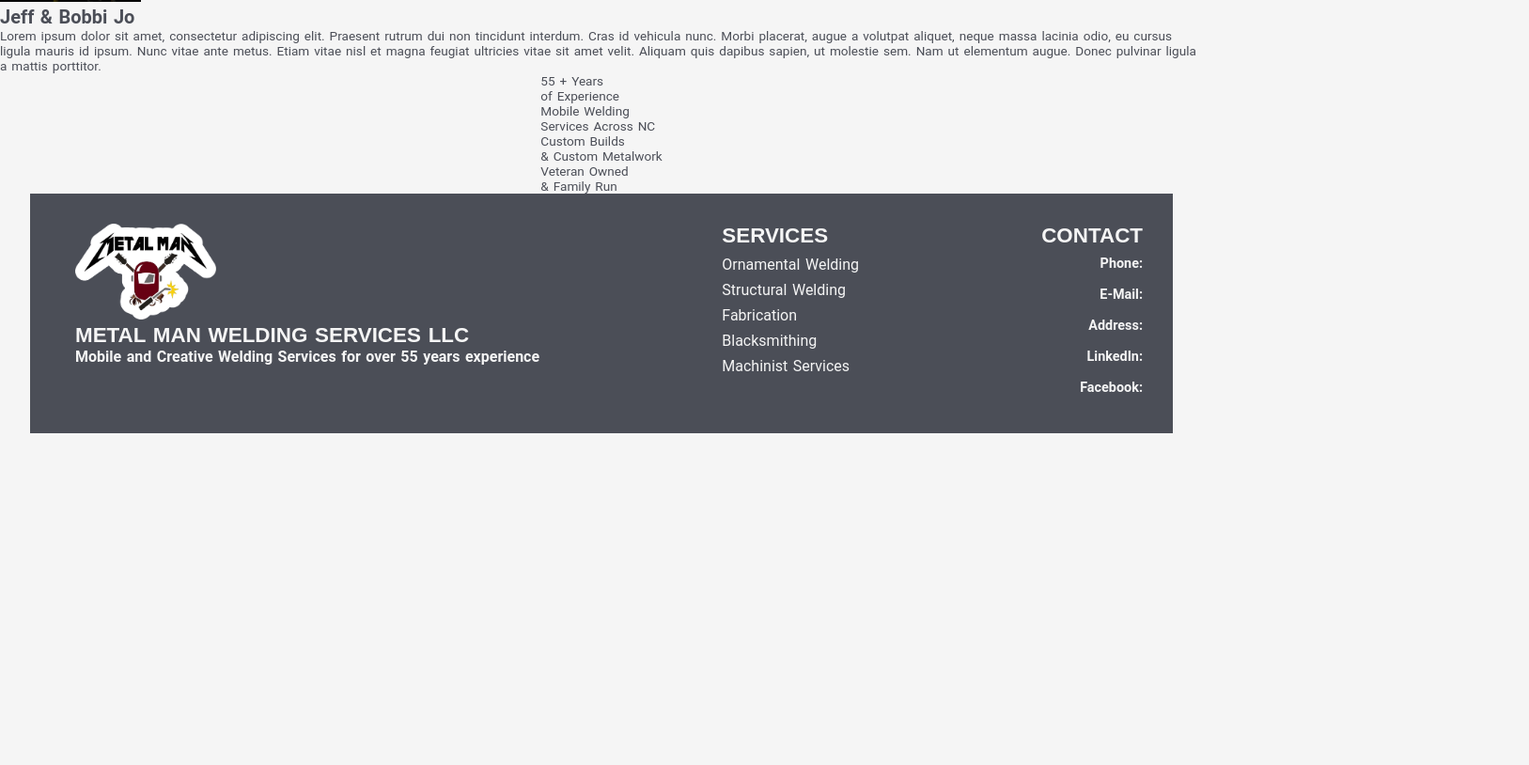
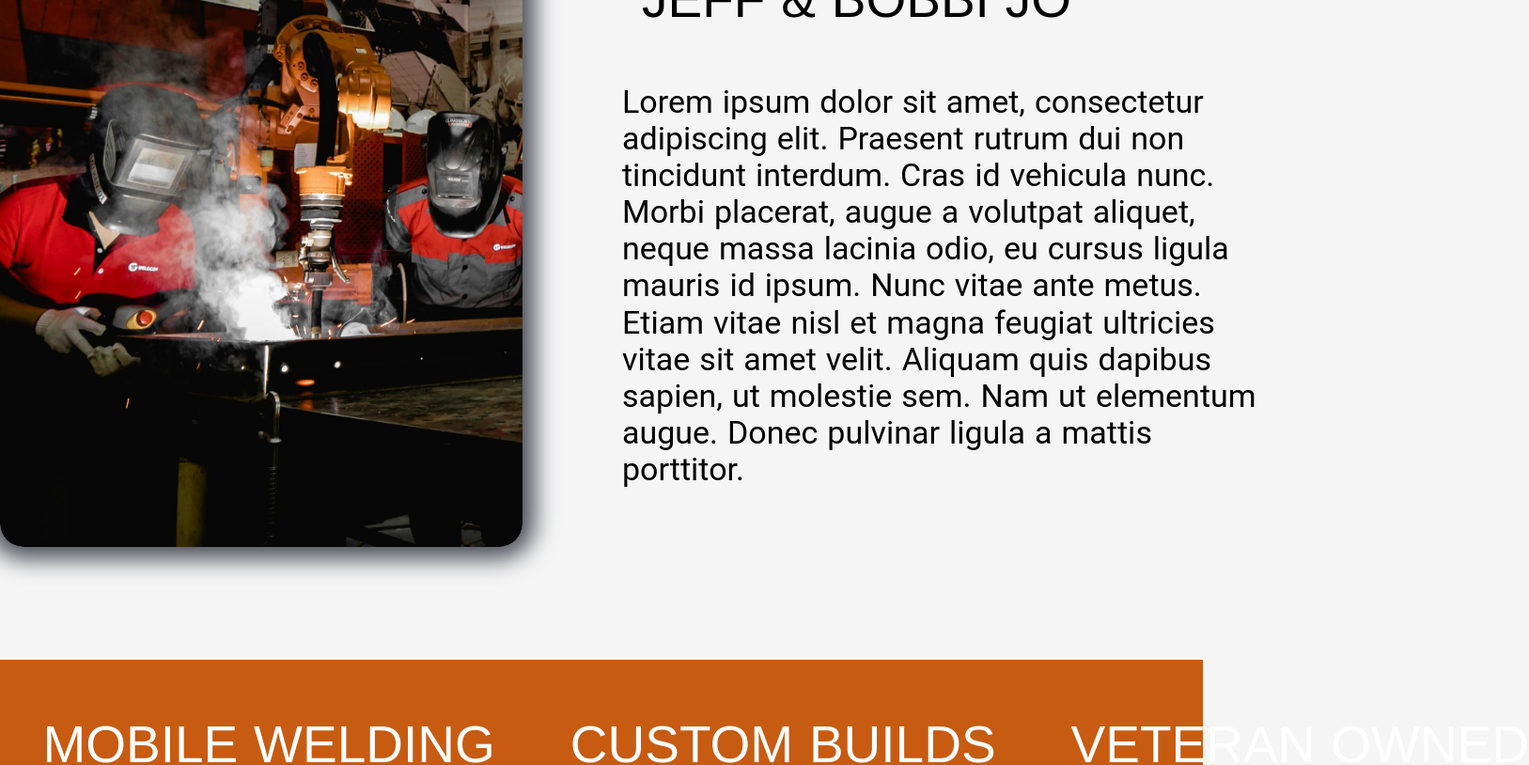
Before and after one commit to BeeDev-ValorCollective/MMWS_client, a React (Vite) app: page /about in a window 1280 px wide. Shown: the part 280-1094 px from the top of the page at 94% size, 1627 px wide, since content can reach past the window. Before the commit the page ends 800 px from the top, so only its background shows below. Built offline with nearby package versions, Linux system fonts and the light colour scheme; a web font is replaced by a local one.

Commit message:
Updated About page layout: proper spacing, shadow, banner colors, and text alignment

```diff
--- a/src/components/About/AboutUs.jsx
+++ b/src/components/About/AboutUs.jsx
@@ -3,16 +3,14 @@ import Jeff from "../../assets/about.jpg";
 
 export default function AboutUs() {
   return (
-    <main className="about-page">
-      {/* Top card: image + text */}
+    <>
+      {/* HERO SECTION */}
       <section className="about-hero">
-        <div className="about-hero-image-wrap">
-          <img src={Jeff} alt="Jeff at Metal Man Welding Services" />
-        </div>
+        <img src={Jeff} alt="Jeff welding" className="about-img" />
 
-        <div className="about-hero-content">
-          <h2 className="about-hero-title">Jeff &amp; Bobbi Jo</h2>
-          <p className="about-hero-text">
+        <div className="about-card">
+          <h2 className="about-title">JEFF & BOBBI JO</h2>
+          <p className="about-text">
             Lorem ipsum dolor sit amet, consectetur adipiscing elit. Praesent
             rutrum dui non tincidunt interdum. Cras id vehicula nunc. Morbi
             placerat, augue a volutpat aliquet, neque massa lacinia odio, eu
@@ -24,30 +22,28 @@ export default function AboutUs() {
         </div>
       </section>
 
-      {/* Bottom gradient banner */}
-      <section className="about-banner">
-        <div className="about-banner-grid">
-          <div className="about-banner-item">
-            <p className="about-banner-heading">55 + Years</p>
-            <p className="about-banner-sub">of Experience</p>
-          </div>
+      {/* INFO BANNER */}
+      <section className="about-info-banner">
+        <div className="banner-item">
+          <h3>55 + Years</h3>
+          <p>of Experience</p>
+        </div>
 
-          <div className="about-banner-item">
-            <p className="about-banner-heading">Mobile Welding</p>
-            <p className="about-banner-sub">Services Across NC</p>
-          </div>
+        <div className="banner-item">
+          <h3>Mobile Welding</h3>
+          <p>Services Across NC</p>
+        </div>
 
-          <div className="about-banner-item">
-            <p className="about-banner-heading">Custom Builds</p>
-            <p className="about-banner-sub">&amp; Custom Metalwork</p>
-          </div>
+        <div className="banner-item">
+          <h3>Custom Builds</h3>
+          <p>& Custom Metalwork</p>
+        </div>
 
-          <div className="about-banner-item">
-            <p className="about-banner-heading">Veteran Owned</p>
-            <p className="about-banner-sub">&amp; Family Run</p>
-          </div>
+        <div className="banner-item">
+          <h3>Veteran Owned</h3>
+          <p>& Family Run</p>
         </div>
       </section>
-    </main>
+    </>
   );
 }
--- a/src/components/About/about.css
+++ b/src/components/About/about.css
@@ -1,12 +1,90 @@
-.about {
+/* ----- HERO LAYOUT ----- */
+.about-hero {
+  width: 1340px;
+  height: 652px;
+  margin: 60px auto;
   display: flex;
-  flex-direction: row;
+  gap: 106px;
+}
+
+/* IMAGE w/ shadow (ONLY the image) */
+.about-img {
+  width: 556px;
+  height: 652px;
+  object-fit: cover;
+  border-radius: 25px;
+  box-shadow: 0px 0px 25px 13px #4b4e57;
+}
+
+/* RIGHT CARD (text block) */
+.about-card {
+  width: 678px;
+  height: 568px;
+  display: flex;
+  flex-direction: column;
+  justify-content: space-between;
+}
+
+/* TITLE */
+.about-title {
+  font-family: "Bebas Neue", sans-serif;
+  font-weight: 400;
+  font-size: 55px;
+  line-height: 100%;
+  margin-bottom: 62px;
+  color: #000000;
+  margin-right: 200px;
+  margin-top: 42px;
+  text-align: right;
+}
+
+/* DESCRIPTION TEXT */
+.about-text {
+  flex: 1;
+  font-family: "Roboto", sans-serif;
+  font-size: 34px;
+  font-weight: 400;
+  line-height: 1.15;
+  color: #000;
+}
+
+/* ----- INFO BANNER ----- */
+.about-info-banner {
+  width: 100%;
+  min-height: 225px;
+  background: linear-gradient(0deg, #d8a31a 0%, #c75b12 34.13%);
+  display: flex;
   justify-content: center;
   align-items: center;
-  width: 95%;
+  gap: 80px;
+  margin-top: 60px;
+  padding: 40px 20px;
+}
 
-  img {
-    width: 400px;
-    margin: 1em;
-  }
+/* Banner items */
+.banner-item h3 {
+  font-family: "Share Tech", sans-serif;
+  font-size: 55px;
+  font-weight: 400;
+  margin-bottom: 6px;
+  color: #ffffff;
+  white-space: nowrap;
+  text-align: center;
 }
+
+/* Top text (big) */
+.banner-item h3 {
+  font-family: "Share Tech", sans-serif;
+  font-size: 55px;
+  font-weight: 400;
+  margin-bottom: 6px;
+}
+
+/* Bottom text (smaller) */
+.banner-item p {
+  font-family: "Share Tech", sans-serif;
+  font-size: 34px;
+  font-weight: 400;
+  color: #ffffff;
+  text-align: center;
+}
```
